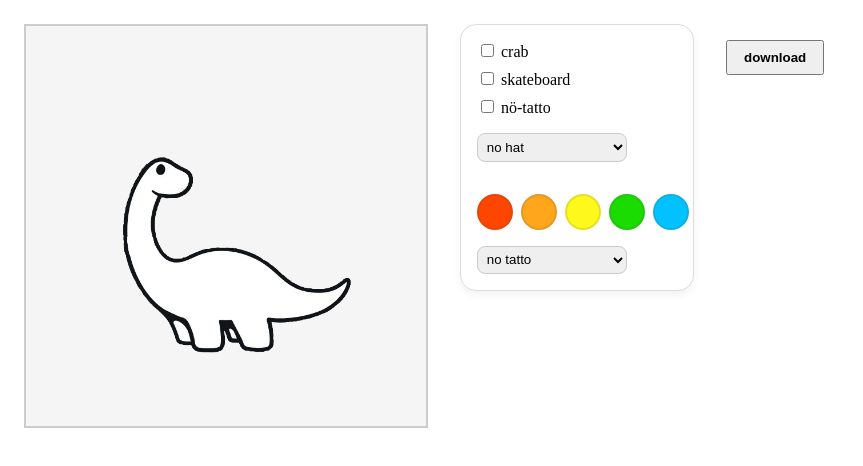
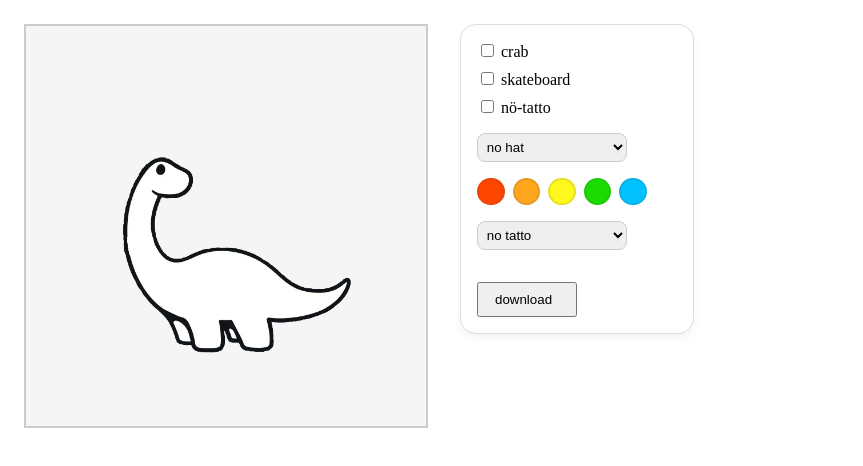
Before and after one commit to larawiest/dino, a Svelte app: page / in a window 1280 px wide. Shown: the top 466 px of the page, without its empty margins (0-863 px from the left). Built offline with nearby package versions, Linux system fonts and the light colour scheme.

Commit message:
download knopf

```diff
--- a/src/App.svelte
+++ b/src/App.svelte
@@ -164,13 +164,17 @@
       <option value="ts">ts logo</option>
       <option value="pq">pq-Formel</option>
     </select>
-    </div>
 
-    <button onclick={downloadImage}>
+    <button onclick={downloadImage} class="download">
       download
     </button>
 
+    </div>
+
+
 </div>
+
+
 
 <style>
   .layout {
@@ -250,9 +254,12 @@
     font-size: 1rem;
   }
 
-  button {
+  .download {
+    position: relative;
     margin-top: 1rem;
     padding: 0.5rem 1rem;
-    font-weight: bold;
+    display: flex;
+    gap: 2rem;
+    width: 100px;
   }
 </style>
```
